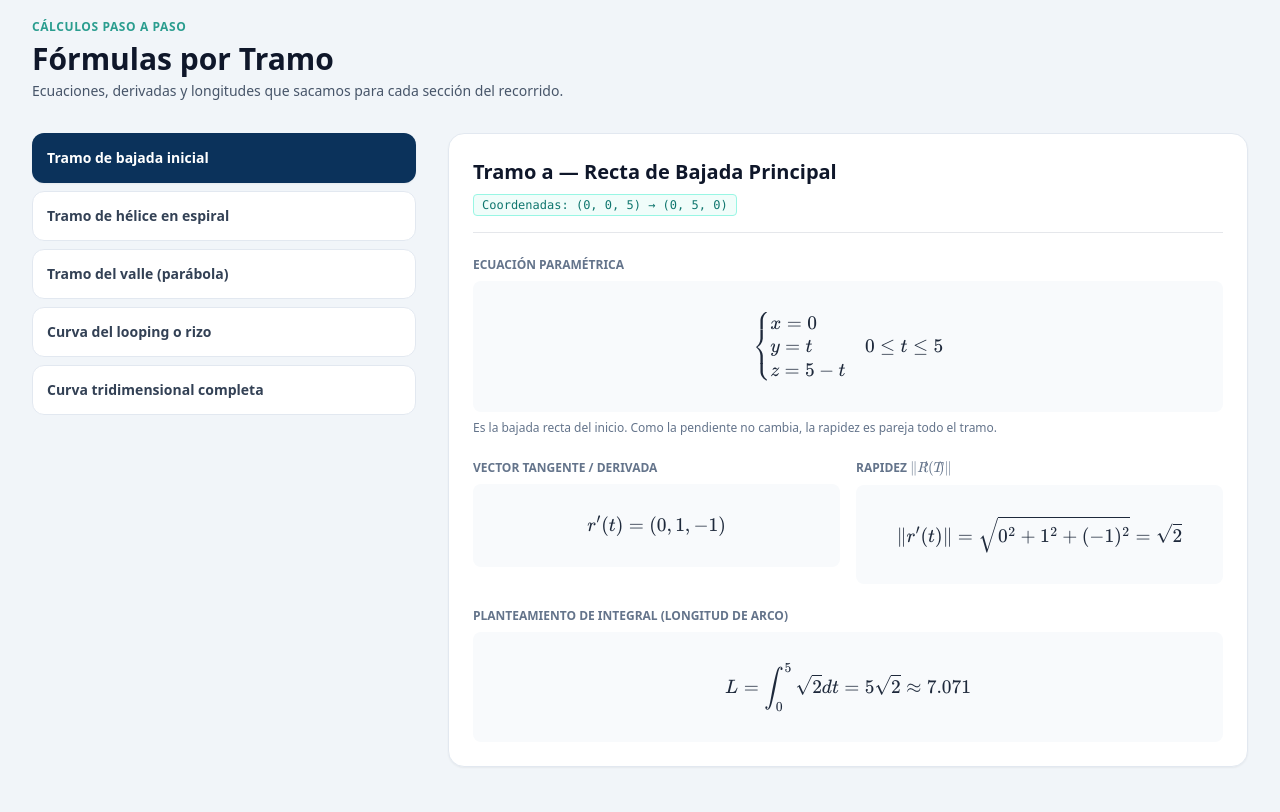
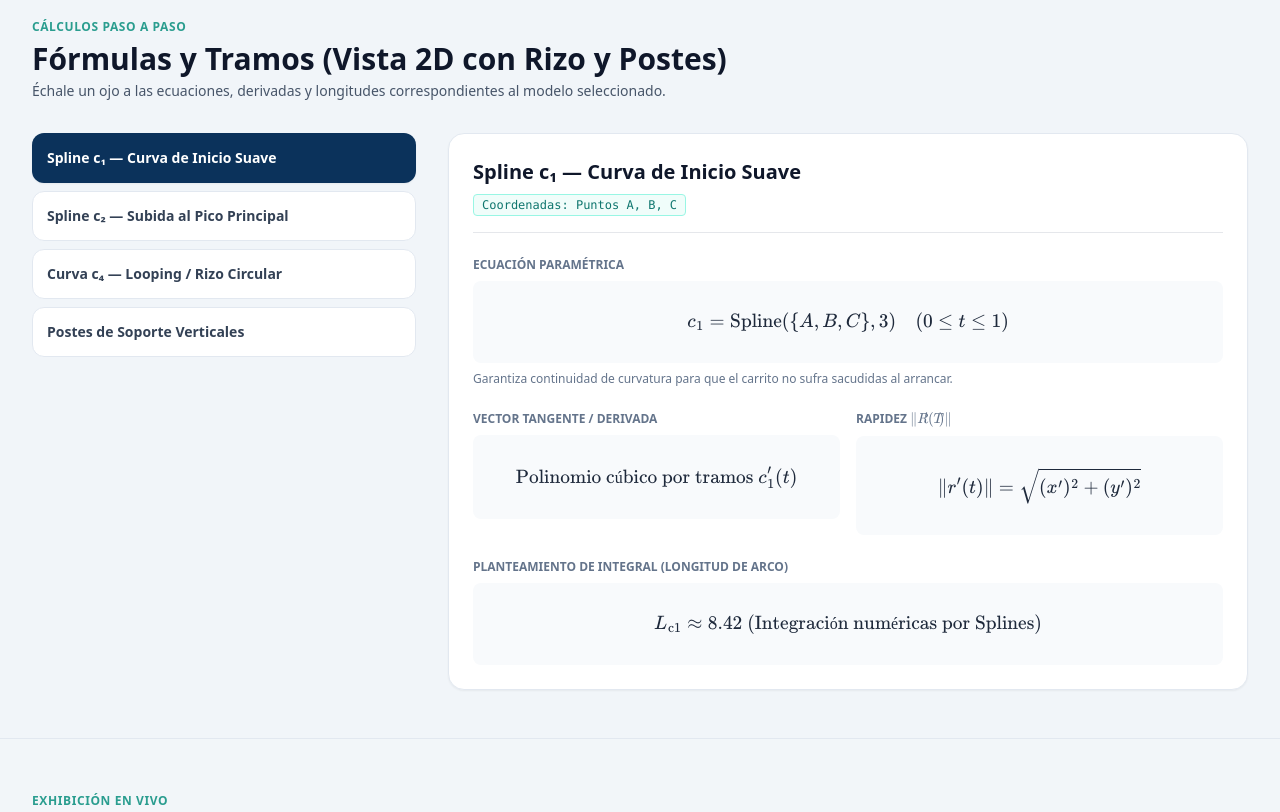
Before and after one commit to avasque25/Proyec_calculo2, a plain HTML site: page index.html in a window 1280 px wide. Shown: the part 1260-2072 px from the top of the page. Drawn offline with nearby package versions, Linux system fonts and the light colour scheme.

Commit message:
correcion de la seccion formulas

```diff
--- a/index.html
+++ b/index.html
@@ -46,13 +46,13 @@
   <header class="bg-white border-b border-gray-200 sticky top-0 z-50">
     <div class="max-w-7xl mx-auto px-4 sm:px-6 lg:px-8">
       <div class="flex justify-between h-16 items-center">
-        <!-- Logo oficial de UMG -->
+        <!-- Logo oficial de la UMG -->
         <div class="flex items-center space-x-3">
           <a href="#inicio" class="flex items-center space-x-2">
             <img src="Emblema Universitario Azul, Rojo y Oro.png" alt="Logo UMG" class="w-10 h-10 object-contain">
             <div>
               <h1 class="font-bold text-slate-800 text-sm leading-tight">Proyecto Cálculo II</h1>
-              <p class="text-xs text-slate-500">Ingeniería en Sistemas</p>
+              <p class="text-xs text-slate-500">Ingeniería en Sistemas[cite: 1]</p>
             </div>
           </a>
         </div>
@@ -87,10 +87,10 @@
           DISEÑO MATEMÁTICO DE UNA MONTAÑA RUSA
         </h2>
         <p class="text-slate-300 font-medium text-sm sm:text-base">
-          Facultad de Ingeniería en Sistemas · Cálculo II
+          Facultad de Ingeniería en Sistemas · Cálculo II[cite: 1]
         </p>
         <p class="text-slate-300 text-xs sm:text-sm leading-relaxed max-w-2xl">
-          Esta es la página oficial para presentar nuestro proyecto. Aquí armamos la simulación de la montaña rusa combinando GeoGebra con todo el material matemático de integrales, derivadas y longitudes de arco.
+          ¡Qué onda! Esta es la página oficial para presentar nuestro proyecto. Aquí armamos la simulación de la montaña rusa combinando GeoGebra con todo el rollo matemático de integrales, derivadas y longitudes de arco que vimos en clase.
         </p>
       </div>
     </div>
@@ -105,13 +105,13 @@
         <p class="text-slate-600 text-sm mt-1">Aquí puedes cambiar entre los diseños que armamos para probarlos en plena exposición.</p>
       </div>
 
-      <!-- Pestañas de selección -->
+      <!-- Pestañas de selección con el nombre limpio -->
       <div class="bg-slate-200 p-1.5 rounded-xl flex flex-wrap gap-1">
-        <button onclick="cambiarModeloGeo('2d')" id="btn-geo-2d" class="px-3 py-2 rounded-lg text-xs font-bold transition bg-umgNavy text-white shadow-sm">
-          Vista 2D Básica
+        <button onclick="cambiarModeloGeo('2d-nuevo')" id="btn-geo-2d-nuevo" class="px-3 py-2 rounded-lg text-xs font-bold transition bg-umgNavy text-white shadow-sm">
+          Vista 2D con Rizo y Postes
         </button>
-        <button onclick="cambiarModeloGeo('2d-nuevo')" id="btn-geo-2d-nuevo" class="px-3 py-2 rounded-lg text-xs font-bold transition bg-white text-slate-700 hover:bg-slate-100">
-          Vista 2D con Rizo y Postes
+        <button onclick="cambiarModeloGeo('3d-avanzado')" id="btn-geo-3d-avanzado" class="px-3 py-2 rounded-lg text-xs font-bold transition bg-white text-slate-700 hover:bg-slate-100">
+          Modelo 3D
         </button>
         <button onclick="cambiarModeloGeo('3d')" id="btn-geo-3d" class="px-3 py-2 rounded-lg text-xs font-bold transition bg-white text-slate-700 hover:bg-slate-100">
           Vista 3D Estructural
@@ -134,34 +134,18 @@
     </div>
   </section>
 
-  <!-- Sección de desarrollo analítico y fórmulas -->
+  <!-- Sección de desarrollo analítico y fórmulas dinámicas -->
   <section id="calculos" class="py-12 bg-slate-100/70 border-y border-slate-200">
     <div class="max-w-7xl mx-auto px-4 sm:px-6 lg:px-8 space-y-8">
       <div>
         <span class="text-xs font-bold text-umgGreen uppercase tracking-wider">CÁLCULOS PASO A PASO</span>
-        <h3 class="text-3xl font-extrabold text-slate-900 mt-1">Fórmulas por Tramo</h3>
-        <p class="text-slate-600 text-sm mt-1">Ecuaciones, derivadas y longitudes que sacamos para cada sección del recorrido.</p>
+        <h3 id="titulo-seccion-formulas" class="text-3xl font-extrabold text-slate-900 mt-1">Fórmulas por Tramo</h3>
+        <p class="text-slate-600 text-sm mt-1">Échale un ojo a las ecuaciones, derivadas y longitudes correspondientes al modelo seleccionado.</p>
       </div>
 
       <div class="grid grid-cols-1 lg:grid-cols-12 gap-8 items-start">
         <!-- Menú de tramos -->
-        <div class="lg:col-span-4 space-y-2 text-xs font-semibold" id="menu-tramos-analiticos">
-          <button onclick="cargarTramoAnalitico('a')" id="btntram-a" class="w-full text-left p-3.5 rounded-xl border transition bg-umgNavy text-white font-bold border-transparent">
-            <p class="text-sm">Tramo de bajada inicial</p>
-          </button>
-          <button onclick="cargarTramoAnalitico('c')" id="btntram-c" class="w-full text-left p-3.5 rounded-xl border transition bg-white hover:bg-slate-50 text-slate-700 border-slate-200">
-            <p class="text-sm">Tramo de hélice en espiral</p>
-          </button>
-          <button onclick="cargarTramoAnalitico('d1')" id="btntram-d1" class="w-full text-left p-3.5 rounded-xl border transition bg-white hover:bg-slate-50 text-slate-700 border-slate-200">
-            <p class="text-sm">Tramo del valle (parábola)</p>
-          </button>
-          <button onclick="cargarTramoAnalitico('rizo')" id="btntram-rizo" class="w-full text-left p-3.5 rounded-xl border transition bg-white hover:bg-slate-50 text-slate-700 border-slate-200">
-            <p class="text-sm">Curva del looping o rizo</p>
-          </button>
-          <button onclick="cargarTramoAnalitico('via3d')" id="btntram-via3d" class="w-full text-left p-3.5 rounded-xl border transition bg-white hover:bg-slate-50 text-slate-700 border-slate-200">
-            <p class="text-sm">Curva tridimensional completa</p>
-          </button>
-        </div>
+        <div class="lg:col-span-4 space-y-2 text-xs font-semibold" id="menu-tramos-analiticos"></div>
 
         <!-- Tarjeta donde aparecen las fórmulas matemáticas -->
         <div class="lg:col-span-8 bg-white p-6 rounded-2xl border border-slate-200 shadow-sm space-y-6" id="tarjeta-formula-activa"></div>
@@ -215,36 +199,154 @@
 
   <!-- Pie de página -->
   <footer class="bg-umgNavy text-slate-400 py-8 text-center text-xs border-t border-slate-800">
-    <p>© 2026 Universidad Mariano Gálvez de Guatemala — Facultad de Ingeniería en Sistemas</p>
+    <p>© 2026 Universidad Mariano Gálvez de Guatemala — Facultad de Ingeniería en Sistemas[cite: 1]</p>
     <p class="mt-1 text-slate-500">Proyecto de Cálculo II · Exposición y Demostración</p>
   </footer>
 
-  <!-- Código JavaScript -->
+  <!-- Código JavaScript sincronizado -->
   <script>
-    // Aquí guardamos la info de qué mostrar al interactuar con las variables en vivo
-    const dinamicaModelos = {
-      '2d': {
-        cards: [
+    const formulasPorModelo = {
+      '2d-nuevo': [
         {
-            num: '1',
-            titulo: '¿Qué variables se usan?',
-            desc: 'Usamos el parámetro t para movernos a lo largo del trazo y las coordenadas (x, y, z) para ubicar cada punto del perfil.',
-            formula: 'r(t) = \\langle x(t), y(t), z(t) \\rangle'
+          id: 'c1',
+          titulo: 'Spline c₁ — Curva de Inicio Suave',
+          puntos: 'Puntos A, B, C',
+          ec: 'c_1 = \\text{Spline}(\\{A, B, C\\}, 3) \\quad (0 \\le t \\le 1)',
+          deriv: "\\text{Polinomio cúbico por tramos } c_1'(t)",
+          rap: '\\|r\'(t)\\| = \\sqrt{(x\')^2 + (y\')^2}',
+          lon: 'L_{\\text{c1}} \\approx 8.42 \\text{ (Integración numéricas por Splines)}',
+          nota: 'Garantiza continuidad de curvatura para que el carrito no sufra sacudidas al arrancar.'
         },
         {
-            num: '2',
-            titulo: '¿Qué pasa al moverlas?',
-            desc: 'Si cambiamos los valores de t en GeoGebra, el tramo se hace más largo o corto, y la pendiente cambia por completo.',
-            formula: 'r\'(t) = \\langle x\'(t), y\'(t), z\'(t) \\rangle'
+          id: 'c2',
+          titulo: 'Spline c₂ — Subida al Pico Principal',
+          puntos: 'Puntos C, D, E',
+          ec: 'c_2 = \\text{Spline}(\\{C, D, E\\}, 3) \\quad (0 \\le t \\le 1)',
+          deriv: "\\text{Polinomio cúbico de interpolación } c_2'(t)",
+          rap: '\\|r\'(t)\\| = \\sqrt{(x\')^2 + (y\')^2}',
+          lon: 'L_{\\text{c2}} \\approx 10.15',
+          nota: 'Conecta el valle de entrada con la cúspide de la montaña rusa.'
         },
         {
-            num: '3',
-            titulo: 'Relación con los cálculos',
-            desc: 'La derivada nos da la rapidez en cada punto, y al meterla a la integral obtenemos la distancia exacta de los rieles:',
-            formula: 'L = \\int_{a}^{b} \\|r\'(t)\\| dt'
+          id: 'rizo',
+          titulo: 'Curva c₄ — Looping / Rizo Circular',
+          puntos: 'Plano vertical centrado en F',
+          ec: '\\begin{cases} x = 19 + 2\\cos(t) \\\\ y = 4 + 2 + 2\\sin(t) \\end{cases} \\quad -1.57 \\le t \\le 4.71',
+          deriv: "r'(t) = (-2\\sin(t), 2\\cos(t))",
+          rap: '\\|r\'(t)\\| = 2',
+          lon: 'L = \\int_{-1.57}^{4.71} 2 dt = 2(4.71 - (-1.57)) \\approx 12.57',
+          nota: 'Vuelta completa de 360 grados con radio constante r = 2.'
+        },
+        {
+          id: 'postes2d',
+          titulo: 'Postes de Soporte Verticales',
+          puntos: 'Secuencia de postes2d',
+          ec: '\\text{postes} = \\text{Secuencia}(\\text{Segmento}((x(P(t)), 0), P(t)), t, 0, 1, 0.05)',
+          deriv: "h(t) = y(P(t)) - 0",
+          rap: '\\text{Altura variable de cada soporte}',
+          lon: 'H_{\\text{total}} = \\sum h(t_i) \\text{ (Suma total de postes de apoyo)}',
+          nota: 'Secuencia interactiva que ajusta la altura de los postes según la elevación de la pista.'
+        }
+      ],
+      '3d-avanzado': [
+        {
+          id: 'a',
+          titulo: 'Tramo a — Bajada Recta 3D',
+          puntos: '(0, 0, 5) → (0, 5, 0)',
+          ec: '\\begin{cases} x = 0 \\\\ y = t \\\\ z = 5 - t \\end{cases} \\quad 0 \\le t \\le 5',
+          deriv: "r'(t) = (0, 1, -1)",
+          rap: '\\|r\'(t)\\| = \\sqrt{0^2 + 1^2 + (-1)^2} = \\sqrt{2}',
+          lon: 'L = \\int_{0}^{5} \\sqrt{2} dt = 5\\sqrt{2} \\approx 7.071',
+          nota: 'Bajada recta inicial en el espacio tridimensional.'
+        },
+        {
+          id: 'b',
+          titulo: 'Tramo b — Recta Horizontal 3D',
+          puntos: '(0, -2, 5) → (0, 0, 5)',
+          ec: '\\begin{cases} x = 0 \\\\ y = t \\\\ z = 5 \\end{cases} \\quad -2 \\le t \\le 0',
+          deriv: "r'(t) = (0, 1, 0)",
+          rap: '\\|r\'(t)\\| = 1',
+          lon: 'L = \\int_{-2}^{0} 1 dt = 2',
+          nota: 'Tramo horizontal de conexión en el plano z = 5.'
+        },
+        {
+          id: 'c',
+          titulo: 'Tramo c — Descenso en Hélice 3D',
+          puntos: '(0, -2, 5) → (-2, -2, 0)',
+          ec: '\\begin{cases} x = \\cos(\\pi t) - 1 \\\\ y = -\\sin(\\pi t) - 2 \\\\ z = 5 - t \\end{cases} \\quad 0 \\le t \\le 5',
+          deriv: "r'(t) = (-\\pi\\sin(\\pi t), -\\pi\\cos(\\pi t), -1)",
+          rap: '\\|r\'(t)\\| = \\sqrt{\\pi^2 + 1}',
+          lon: 'L = \\int_{0}^{5} \\sqrt{\\pi^2 + 1} dt = 5\\sqrt{\\pi^2 + 1} \\approx 16.485',
+          nota: 'Hélice espacial que combina giro y descenso vertical.'
+        },
+        {
+          id: 'd1',
+          titulo: 'Tramo d₁ — Valle Parabólico 3D',
+          puntos: '(-2, -2, 0) → (-2, 2, 0)',
+          ec: '\\begin{cases} x = -2 \\\\ y = t \\\\ z = \\frac{1}{4}t^2 - 1 \\end{cases} \\quad -2 \\le t \\le 2',
+          deriv: "r'(t) = \\left(0, 1, \\frac{t}{2}\\right)",
+          rap: '\\|r\'(t)\\| = \\sqrt{1 + \\frac{t^2}{4}}',
+          lon: 'L = \\int_{-2}^{2} \\sqrt{1 + \\frac{t^2}{4}} dt = 2(\\sqrt{2} + \\ln(1+\\sqrt{2})) \\approx 4.591',
+          nota: 'Fondo del valle con curvatura parabólica en 3D.'
+        }
+      ],
+      '3d': [
+        {
+          id: 'gamma',
+          titulo: 'Curva Espacial Estructural γ',
+          puntos: 'Trayectoria 3D Lisa',
+          ec: '\\begin{cases} x = 35\\cos(3t) \\\\ y = 80\\sin(t+1) \\\\ z = 50\\sin^2(t) + 20 \\end{cases}',
+          deriv: "\\gamma'(t) = (-105\\sin(3t), 80\\cos(t+1), 50\\sin(2t))",
+          rap: '\\|\\gamma\'(t)\\| = \\sqrt{11025\\sin^2(3t) + 6400\\cos^2(t+1) + 2500\\sin^2(2t)}',
+          lon: 'L_{\\text{3D}} = \\int_{0}^{2\\pi} \\|\\gamma\'(t)\\| dt \\approx 142.6',
+          nota: 'Recorrido completo tridimensional con ondulaciones verticales y giros suaves.'
+        },
+        {
+          id: 'soportes3d',
+          titulo: 'Soportes Cilíndricos de Apoyo',
+          puntos: 'Volúmenes por Método de Discos',
+          ec: 'V = \\int_{0}^{h(t)} \\pi r^2 dx = \\pi r^2 (50\\sin^2(t) + 20)',
+          deriv: "V'(t) = 50\\pi r^2 \\sin(2t)",
+          rap: 'r = \\text{Radio del tubo estructural}',
+          lon: 'V_{\\text{total}} = \\text{Volumen de acero requerido para la estructura}',
+          nota: 'Cálculo de volumen de revolución para dimensionar los materiales de construcción.'
+        }
+      ],
+      '3d-nuevo': [
+        {
+          id: 'via3d',
+          titulo: 'Curva Espacial Avanzada (vía 3D)',
+          puntos: 'Trayectoria paramétrica trigonométrica',
+          ec: '\\begin{cases} x = 5\\cos(t) \\\\ y = 5\\sin(t) \\\\ z = 2\\sin(3t) + 3 \\end{cases} \\quad 0 \\le t \\le 2\\pi',
+          deriv: "via'(t) = (-5\\sin(t), 5\\cos(t), 6\\cos(3t))",
+          rap: '\\|via\'(t)\\| = \\sqrt{25 + 36\\cos^2(3t)}',
+          lon: 'L = \\int_{0}^{2\\pi} \\sqrt{25 + 36\\cos^2(3t)} dt \\approx 33.850',
+          nota: 'Junta senos y cosenos en 3D para lograr una pista cerrada y ondulada.'
+        },
+        {
+          id: 'vagon',
+          titulo: 'Vagón Dinámico (Deslizador k)',
+          puntos: 'Punto móvil sobre la vía',
+          ec: '\\text{Vagon} = (5\\cos k, 5\\sin k, 2\\sin(3k) + 3) \\quad (-5 \\le k \\le 5)',
+          deriv: "\\text{Posición instantánea } P(k)",
+          rap: 'v(k) = \\sqrt{25 + 36\\cos^2(3k)}',
+          lon: 's(k) = \\int_{0}^{k} \\|via\'(t)\\| dt \\text{ (Distancia recorrida por el carro)}',
+          nota: 'Controla el movimiento del carrito sobre la pista al arrastrar el deslizador k.'
+        },
+        {
+          id: 'postes3d_nuevo',
+          titulo: 'Secuencia de Postes 3D',
+          puntos: 'Segmentos de z=0 a la vía',
+          ec: '\\text{postes} = \\text{Secuencia}(\\text{Segmento}((5\\cos u, 5\\sin u, 0), (5\\cos u, 5\\sin u, z(u))), u, 0, 2\\pi, \\frac{\\pi}{30})',
+          deriv: "z(u) = 2\\sin(3u) + 3",
+          rap: '\\text{Altura variable del poste en el ángulo } u',
+          lon: 'H_{\\text{postes}} = \\sum_{i=1}^{60} z(u_i) \\approx 180 \\text{ unidades de soporte}',
+          nota: 'Genera los soportes verticales distribuidos uniformemente alrededor del círculo central.'
         }
       ]
-      },
+    };
+
+    const dinamicaModelos = {
       '2d-nuevo': {
         cards: [
           {
@@ -264,6 +366,28 @@
             titulo: 'Relación con los cálculos',
             desc: 'Los splines aseguran que las uniones no tengan saltos bruscos empalmando las derivadas de los tramos:',
             formula: '\\lim_{t \\to t_0^-} r\'(t) = \\lim_{t \\to t_0^+} r\'(t)'
+          }
+        ]
+      },
+      '3d-avanzado': {
+        cards: [
+          {
+            num: '1',
+            titulo: '¿Qué variables se usan?',
+            desc: 'Usamos el parámetro t para movernos a lo largo del trazo y las coordenadas tridimensionales (x, y, z) para ubicar cada punto.',
+            formula: 'r(t) = \\langle x(t), y(t), z(t) \\rangle'
+          },
+          {
+            num: '2',
+            titulo: '¿Qué pasa al moverlas?',
+            desc: 'Si cambiamos los valores de t en el modelo 3D, el tramo se ajusta en el espacio y la pendiente cambia en las tres dimensiones.',
+            formula: 'r\'(t) = \\langle x\'(t), y\'(t), z\'(t) \\rangle'
+          },
+          {
+            num: '3',
+            titulo: 'Relación con los cálculos',
+            desc: 'La derivada vectorial nos da la rapidez instantánea en el espacio, y al integrarla obtenemos la longitud exacta del riel:',
+            formula: 'L = \\int_{a}^{b} \\|r\'(t)\\| dt'
           }
         ]
       },
@@ -313,19 +437,18 @@
       }
     };
 
-    // Enlaces e iframes de los modelos de GeoGebra
     const geoModelos = {
-      '2d': {
-        nombre: 'Vista 2D Básica',
-        iframe: '<iframe src="https://www.geogebra.org/classic/de6papgj?embed" width="100%" height="450" allowfullscreen style="border: 0;" frameborder="0"></iframe>',
-        link: 'https://www.geogebra.org/classic/de6papgj',
-        desc: 'El perfil lateral clásico con rectas, hélice, valle y una onda sencilla.'
-      },
       '2d-nuevo': {
         nombre: 'Vista 2D con Rizo y Postes',
         iframe: '<iframe src="https://www.geogebra.org/classic/qeq3cy6w?embed" width="100%" height="450" allowfullscreen style="border: 0;" frameborder="0"></iframe>',
         link: 'https://www.geogebra.org/classic/qeq3cy6w',
         desc: 'Modelo con splines, un looping y los postes verdes de soporte.'
+      },
+      '3d-avanzado': {
+        nombre: 'Modelo 3D',
+        iframe: '<iframe src="https://www.geogebra.org/classic/de6papgj?embed" width="100%" height="450" allowfullscreen style="border: 0;" frameborder="0"></iframe>',
+        link: 'https://www.geogebra.org/classic/de6papgj',
+        desc: 'El perfil tridimensional clásico con tramos rectos, hélice, valle y una onda espacial.'
       },
       '3d': {
         nombre: 'Vista 3D Estructural',
@@ -341,9 +464,12 @@
       }
     };
 
-    // Función para cambiar de modelo al hacer clic en los botones superiores
+    let modeloActual = '2d-nuevo';
+
     function cambiarModeloGeo(tipo) {
-      ['2d', '2d-nuevo', '3d', '3d-nuevo'].forEach(t => {
+      modeloActual = tipo;
+
+      ['2d-nuevo', '3d-avanzado', '3d', '3d-nuevo'].forEach(t => {
         const btn = document.getElementById(`btn-geo-${t}`);
         if(t === tipo) {
           btn.className = "px-3 py-2 rounded-lg text-xs font-bold transition bg-umgNavy text-white shadow-sm";
@@ -371,66 +497,30 @@
       });
       document.getElementById('dinamica-variables-container').innerHTML = htmlDin;
 
-      if (window.MathJax) {
-        MathJax.typesetPromise();
-      }
+      document.getElementById('titulo-seccion-formulas').textContent = `Fórmulas y Tramos (${m.nombre})`;
+
+      const tramos = formulasPorModelo[tipo];
+      let htmlMenu = '';
+      tramos.forEach((tr, idx) => {
+        let activoClass = idx === 0 ? 'bg-umgNavy text-white font-bold border-transparent shadow-sm' : 'bg-white hover:bg-slate-50 text-slate-700 border-slate-200';
+        htmlMenu += `
+          <button onclick="cargarTramoPorIndice(${idx})" id="btntram-idx-${idx}" class="w-full text-left p-3.5 rounded-xl border transition ${activoClass}">
+            <p class="text-sm">${tr.titulo}</p>
+          </button>
+        `;
+      });
+      document.getElementById('menu-tramos-analiticos').innerHTML = htmlMenu;
+
+      cargarTramoPorIndice(0);
     }
 
-    // Datos analíticos de las fórmulas por tramo
-    const tramosAnaliticos = {
-      a: {
-        titulo: 'Tramo a — Recta de Bajada Principal',
-        puntos: '(0, 0, 5) → (0, 5, 0)',
-        ec: '\\begin{cases} x = 0 \\\\ y = t \\\\ z = 5 - t \\end{cases} \\quad 0 \\le t \\le 5',
-        deriv: "r'(t) = (0, 1, -1)",
-        rap: '\\|r\'(t)\\| = \\sqrt{0^2 + 1^2 + (-1)^2} = \\sqrt{2}',
-        lon: 'L = \\int_{0}^{5} \\sqrt{2} dt = 5\\sqrt{2} \\approx 7.071',
-        nota: 'Es la bajada recta del inicio. Como la pendiente no cambia, la rapidez es pareja todo el tramo.'
-      },
-      c: {
-        titulo: 'Tramo c — Descenso en Hélice Espacial',
-        puntos: '(0, -2, 5) → (-2, -2, 0)',
-        ec: '\\begin{cases} x = \\cos(\\pi t) - 1 \\\\ y = -\\sin(\\pi t) - 2 \\\\ z = 5 - t \\end{cases} \\quad 0 \\le t \\le 5',
-        deriv: "r'(t) = (-\\pi\\sin(\\pi t), -\\pi\\cos(\\pi t), -1)",
-        rap: '\\|r\'(t)\\| = \\sqrt{\\pi^2 \\sin^2(\\pi t) + \\pi^2 \\cos^2(\\pi t) + 1} = \\sqrt{\\pi^2 + 1}',
-        lon: 'L = \\int_{0}^{5} \\sqrt{\\pi^2 + 1} dt = 5\\sqrt{\\pi^2 + 1} \\approx 16.485',
-        nota: 'Aquí se combina el giro en círculo con la bajada en z. ¡Es el tramo más largo de todo el recorrido!'
-      },
-      d1: {
-        titulo: 'Tramo d₁ — Valle Parabólico',
-        puntos: '(-2, -2, 0) → (-2, 2, 0)',
-        ec: '\\begin{cases} x = -2 \\\\ y = t \\\\ z = \\frac{1}{4}t^2 - 1 \\end{cases} \\quad -2 \\le t \\le 2',
-        deriv: "r'(t) = \\left(0, 1, \\frac{t}{2}\\right)",
-        rap: '\\|r\'(t)\\| = \\sqrt{1 + \\frac{t^2}{4}}',
-        lon: 'L = \\int_{-2}^{2} \\sqrt{1 + \\frac{t^2}{4}} dt = 2(\\sqrt{2} + \\ln(1+\\sqrt{2})) \\approx 4.591',
-        nota: 'El fondo del valle queda exactamente en t = 0 con z = -1. Aquí el carrito frena un poco antes de volver a subir.'
-      },
-      rizo: {
-        titulo: 'Curva c₄ — Looping / Rizo Circular',
-        puntos: 'Plano vertical centrado en F',
-        ec: '\\begin{cases} x = 19 + 2\\cos(t) \\\\ y = 4 + 2 + 2\\sin(t) \\end{cases} \\quad -1.57 \\le t \\le 4.71',
-        deriv: "r'(t) = (-2\\sin(t), 2\\cos(t))",
-        rap: '\\|r\'(t)\\| = \\sqrt{(-2\\sin t)^2 + (2\\cos t)^2} = 2',
-        lon: 'L = \\int_{-1.57}^{4.71} 2 dt = 2(4.71 - (-1.57)) \\approx 12.57',
-        nota: 'Muestra cómo calculamos la vuelta de 360 grados usando una curva circular cerrada de radio r = 2.'
-      },
-      via3d: {
-        titulo: 'Curva Espacial Avanzada (via 3D)',
-        puntos: 'Trayectoria paramétrica tridimensional',
-        ec: '\\begin{cases} x = 5\\cos(t) \\\\ y = 5\\sin(t) \\\\ z = 2\\sin(3t) + 3 \\end{cases} \\quad 0 \\le t \\le 2\\pi',
-        deriv: "via'(t) = (-5\\sin(t), 5\\cos(t), 6\\cos(3t))",
-        rap: '\\|via\'(t)\\| = \\sqrt{25 + 36\\cos^2(3t)}',
-        lon: 'L = \\int_{0}^{2\\pi} \\sqrt{25 + 36\\cos^2(3t)} dt \\approx 33.850',
-        nota: 'Junta funciones trigonométricas en tres dimensiones para armar la pista completa y calcular sus soportes.'
-      }
-    };
+    function cargarTramoPorIndice(idx) {
+      const tramos = formulasPorModelo[modeloActual];
 
-    // Función para mostrar las fórmulas del tramo seleccionado
-    function cargarTramoAnalitico(key) {
-      ['a', 'c', 'd1', 'rizo', 'via3d'].forEach(k => {
-        const b = document.getElementById(`btntram-${k}`);
+      tramos.forEach((_, i) => {
+        const b = document.getElementById(`btntram-idx-${i}`);
         if(b) {
-          if(k === key) {
+          if(i === idx) {
             b.className = "w-full text-left p-3.5 rounded-xl border transition bg-umgNavy text-white font-bold border-transparent shadow-sm";
           } else {
             b.className = "w-full text-left p-3.5 rounded-xl border transition bg-white hover:bg-slate-50 text-slate-700 border-slate-200";
@@ -438,7 +528,7 @@
         }
       });
 
-      const data = tramosAnaliticos[key];
+      const data = tramos[idx];
       let html = `
         <div class="border-b pb-4">
           <h4 class="text-xl font-bold text-slate-900">${data.titulo}</h4>
@@ -471,10 +561,8 @@
       }
     }
 
-    // Inicializar la página cargando el modelo predeterminado al abrir
     document.addEventListener("DOMContentLoaded", () => {
-      cambiarModeloGeo('2d');
-      cargarTramoAnalitico('a');
+      cambiarModeloGeo('2d-nuevo');
     });
   </script>
 </body>
```
Lines whose indentation alone changed are shown as unchanged.
